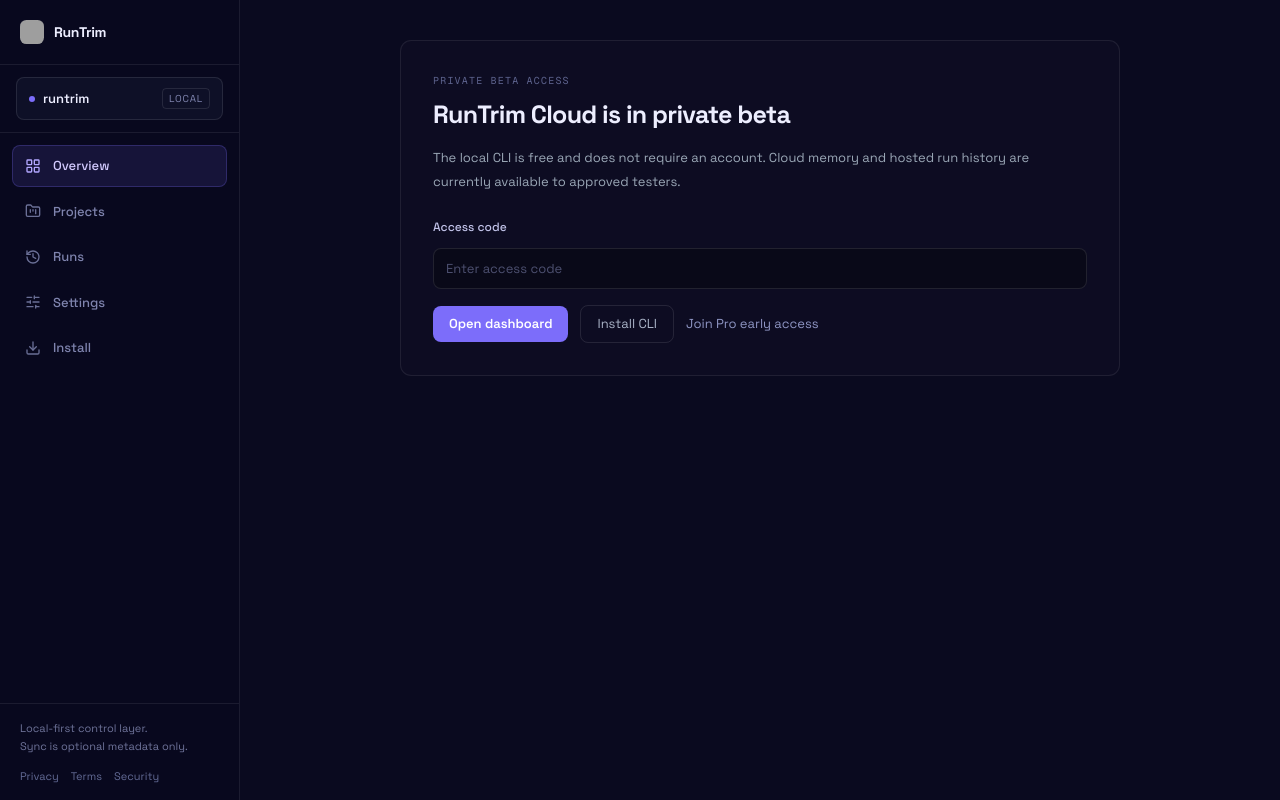
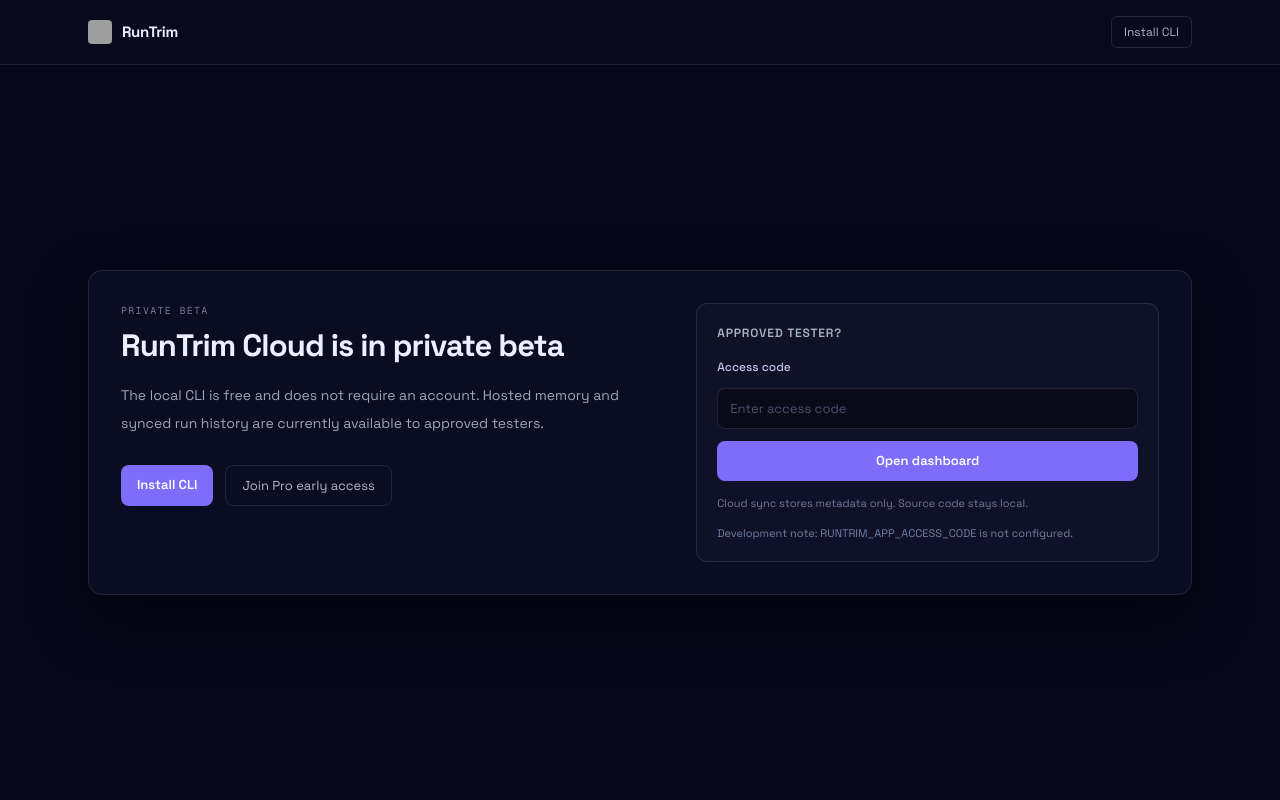
Before and after one commit to michelpronkk-oss/rtrim, a Next.js app: page /app/access in a window 1280 px wide. Built offline with nearby package versions, Linux system fonts and the light colour scheme; grey boxes are pictures that could not be loaded.

Commit message:
Make install page public docs layout

```diff
--- a/src/app/api/app-access/route.ts
+++ b/src/app/api/app-access/route.ts
@@ -21,11 +21,11 @@
 
   const expectedCode = getConfiguredAppAccessCode();
   if (!expectedCode) {
-    return NextResponse.json({ ok: false, error: "Dashboard access is not configured." }, { status: 503 });
+    return NextResponse.json({ ok: false, error: "Cloud dashboard access is temporarily unavailable." }, { status: 503 });
   }
 
   if (!submittedCode || submittedCode !== expectedCode) {
-    return NextResponse.json({ ok: false, error: "Invalid access code." }, { status: 401 });
+    return NextResponse.json({ ok: false, error: "That access code is not valid." }, { status: 401 });
   }
 
   const response = NextResponse.json({ ok: true });
--- a/src/app/app/access/page.tsx
+++ b/src/app/app/access/page.tsx
@@ -1,22 +1,42 @@
-import { AppShell } from "@/components/app/app-shell";
+import Link from "next/link";
 import { AppAccessGateCard } from "@/components/app/app-access-gate-card";
-import { isAppAccessCodeConfigured, isAppGateBypassed } from "@/lib/app-gate";
+import { isAppAccessCodeConfigured } from "@/lib/app-gate";
 
 interface AppAccessPageProps {
   searchParams?: Promise<{ next?: string }>;
 }
 
 export default async function AppAccessPage({ searchParams }: AppAccessPageProps) {
-  const accessConfigured = isAppAccessCodeConfigured() || isAppGateBypassed();
+  const isDev = process.env.NODE_ENV !== "production";
+  const accessConfigured = isAppAccessCodeConfigured() || isDev;
   const resolvedParams = searchParams ? await searchParams : {};
   const rawNext = resolvedParams?.next || "/app";
   const nextPath = rawNext.startsWith("/") && !rawNext.startsWith("//") ? rawNext : "/app";
+  const showDevNote = isDev && !isAppAccessCodeConfigured();
 
   return (
-    <AppShell active="/app">
-      <div className="mx-auto w-full max-w-[720px]">
-        <AppAccessGateCard accessConfigured={accessConfigured} nextPath={nextPath} />
-      </div>
-    </AppShell>
+    <div className="min-h-screen bg-[#07071A] text-[#EDEEFF]">
+      <header className="border-b border-white/10 bg-[#090A1D]/95 backdrop-blur">
+        <div className="mx-auto flex w-full max-w-6xl items-center justify-between px-6 py-4">
+          <Link href="/" className="flex items-center gap-2.5">
+            {/* eslint-disable-next-line @next/next/no-img-element */}
+            <img src="/icon.svg" alt="" aria-hidden className="size-6 rounded" />
+            <span className="text-[15px] font-bold tracking-tight text-[#EDEEFF]">RunTrim</span>
+          </Link>
+          <Link
+            href="/app/install"
+            className="rounded-md border border-white/12 px-3 py-1.5 text-[12px] text-[#A7B2C6] transition-colors hover:border-white/20 hover:text-[#EDEEFF]"
+          >
+            Install CLI
+          </Link>
+        </div>
+      </header>
+
+      <main className="mx-auto flex min-h-[calc(100vh-65px)] w-full max-w-6xl items-center px-6 py-10">
+        <div className="w-full">
+          <AppAccessGateCard accessConfigured={accessConfigured} nextPath={nextPath} showDevNote={showDevNote} />
+        </div>
+      </main>
+    </div>
   );
 }
--- a/src/app/page.tsx
+++ b/src/app/page.tsx
@@ -122,7 +122,7 @@
           <nav className="hidden items-center gap-8 md:flex">
             <Link href="#how-it-works" className="text-sm text-[#4D5070] transition-colors hover:text-[#EDEEFF]">How it works</Link>
             <Link href="#pricing"      className="text-sm text-[#4D5070] transition-colors hover:text-[#EDEEFF]">Pricing</Link>
-            <Link href="/app"          className="text-sm text-[#4D5070] transition-colors hover:text-[#EDEEFF]">Dashboard</Link>
+            <Link href="/app/install"  className="text-sm text-[#4D5070] transition-colors hover:text-[#EDEEFF]">Docs</Link>
           </nav>
           <Link
             href="/app/install"
--- a/src/components/app/app-access-gate-card.tsx
+++ b/src/components/app/app-access-gate-card.tsx
@@ -8,9 +8,10 @@
 interface AppAccessGateCardProps {
   accessConfigured: boolean;
   nextPath: string;
+  showDevNote: boolean;
 }
 
-export function AppAccessGateCard({ accessConfigured, nextPath }: AppAccessGateCardProps) {
+export function AppAccessGateCard({ accessConfigured, nextPath, showDevNote }: AppAccessGateCardProps) {
   const router = useRouter();
   const [code, setCode] = useState("");
   const [status, setStatus] = useState<"idle" | "loading" | "error">("idle");
@@ -20,7 +21,7 @@
     event.preventDefault();
     if (!accessConfigured) {
       setStatus("error");
-      setMessage("Dashboard access is not configured.");
+      setMessage("Cloud dashboard access is temporarily unavailable.");
       return;
     }
 
@@ -42,7 +43,7 @@
     const body = (await response.json().catch(() => ({}))) as { ok?: boolean; error?: string };
     if (!response.ok || !body.ok) {
       setStatus("error");
-      setMessage(body.error || "Invalid access code.");
+      setMessage(body.error || "That access code is not valid.");
       return;
     }
 
@@ -51,17 +52,32 @@
   }
 
   return (
-    <section className="surface-panel rounded-xl border border-white/10 p-6 sm:p-8">
-      <p className="font-mono text-[10px] uppercase tracking-[0.12em] text-[#5D638D]">Private beta access</p>
-      <h1 className="mt-2 text-[25px] font-bold tracking-[-0.03em] text-[#EDEEFF]">RunTrim Cloud is in private beta</h1>
-      <p className="mt-3 max-w-[640px] text-[13px] leading-6 text-[#9AA7B6]">
-        The local CLI is free and does not require an account. Cloud memory and hosted run history are currently available to approved testers.
+    <section className="rounded-2xl border border-white/10 bg-[#0A0C21] p-6 shadow-[0_24px_60px_rgba(0,0,0,0.45)] sm:p-8">
+      <div className="grid gap-8 lg:grid-cols-[1.08fr_0.92fr]">
+        <div>
+          <p className="font-mono text-[10px] uppercase tracking-[0.13em] text-[#6C779A]">PRIVATE BETA</p>
+          <h1 className="mt-2 text-[31px] font-bold leading-tight tracking-[-0.03em] text-[#EDEEFF]">RunTrim Cloud is in private beta</h1>
+          <p className="mt-4 max-w-[56ch] text-[14px] leading-7 text-[#9AA7B6]">
+            The local CLI is free and does not require an account. Hosted memory and synced run history are currently available to approved testers.
           </p>
-      {!accessConfigured ? (
-        <p className="mt-3 text-[12px] text-[#F0BF72]">Dashboard access is not configured.</p>
-      ) : null}
 
-      <form onSubmit={onSubmit} className="mt-6 space-y-3">
+          <div className="mt-7 flex flex-wrap gap-3">
+            <Link
+              href="/app/install"
+              className="rounded-lg bg-[#7C6DFA] px-4 py-2.5 text-[13px] font-semibold text-white transition-opacity hover:opacity-85"
+            >
+              Install CLI
+            </Link>
+            <EarlyAccessModalTrigger
+              label="Join Pro early access"
+              className="rounded-lg border border-white/10 px-4 py-2.5 text-[13px] text-[#AEB8CA] transition-colors hover:border-white/20 hover:text-[#EDEEFF]"
+            />
+          </div>
+        </div>
+
+        <div className="rounded-xl border border-white/10 bg-[#0E1128] p-4 sm:p-5">
+          <p className="text-[12px] font-semibold uppercase tracking-[0.07em] text-[#A9B3C7]">Approved tester?</p>
+          <form onSubmit={onSubmit} className="mt-4 space-y-3">
             <label className="block text-[12px] font-medium text-[#C0C2E8]" htmlFor="access-code">Access code</label>
             <input
               id="access-code"
@@ -73,27 +89,22 @@
               required
               disabled={!accessConfigured}
             />
-        <div className="flex flex-wrap items-center gap-3 pt-1">
             <button
               type="submit"
               disabled={status === "loading" || !accessConfigured}
-            className="rounded-lg bg-[#7C6DFA] px-4 py-2 text-[13px] font-semibold text-white transition-opacity hover:opacity-85 disabled:opacity-60"
+              className="w-full rounded-lg bg-[#7C6DFA] px-4 py-2.5 text-[13px] font-semibold text-white transition-opacity hover:opacity-85 disabled:opacity-60"
             >
               {status === "loading" ? "Checking..." : "Open dashboard"}
             </button>
-          <Link
-            href="/app/install"
-            className="rounded-lg border border-white/10 px-4 py-2 text-[13px] text-[#A9B3C7] transition-colors hover:border-white/20 hover:text-[#EDEEFF]"
-          >
-            Install CLI
-          </Link>
-          <EarlyAccessModalTrigger
-            label="Join Pro early access"
-            className="text-[13px] text-[#8E95C3] transition-colors hover:text-[#C4B8FF]"
-          />
-        </div>
+            <p className="text-[11px] leading-5 text-[#6F7A9A]">Cloud sync stores metadata only. Source code stays local.</p>
+            {!accessConfigured ? <p className="text-[12px] text-[#F0BF72]">Cloud dashboard access is temporarily unavailable.</p> : null}
+            {showDevNote ? (
+              <p className="text-[11px] text-[#7281A3]">Development note: RUNTRIM_APP_ACCESS_CODE is not configured.</p>
+            ) : null}
             {message ? <p className="text-[12px] text-[#F0BF72]">{message}</p> : null}
           </form>
+        </div>
+      </div>
     </section>
   );
 }
```
Lines whose indentation alone changed are shown as unchanged.
